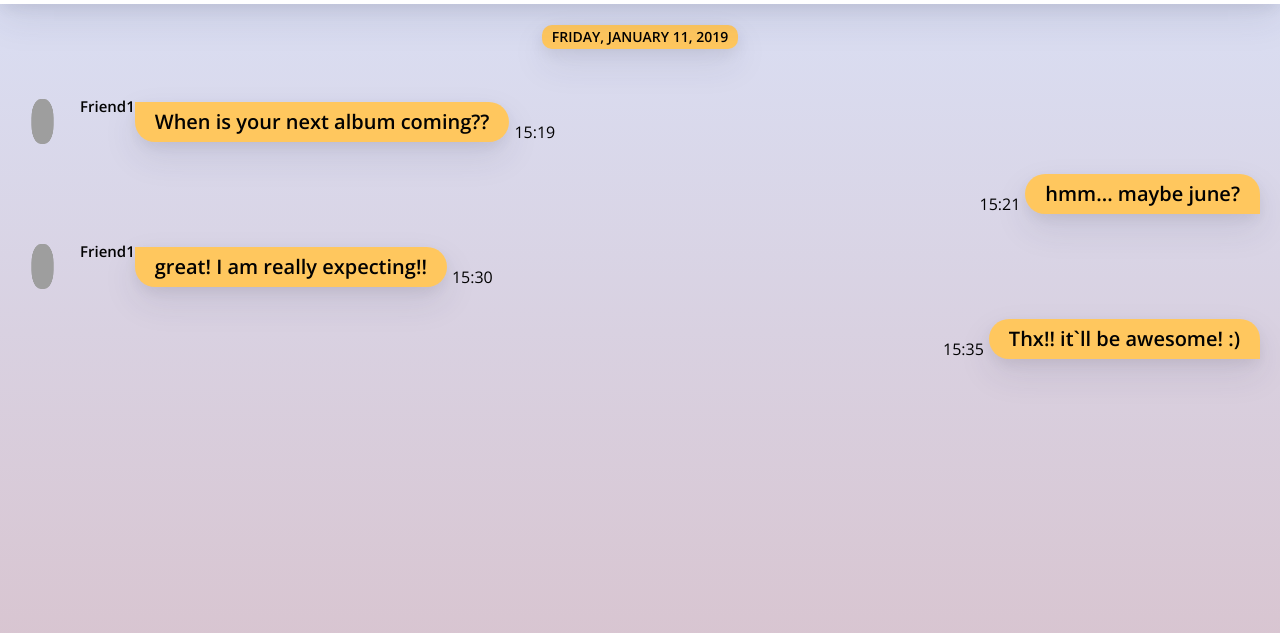
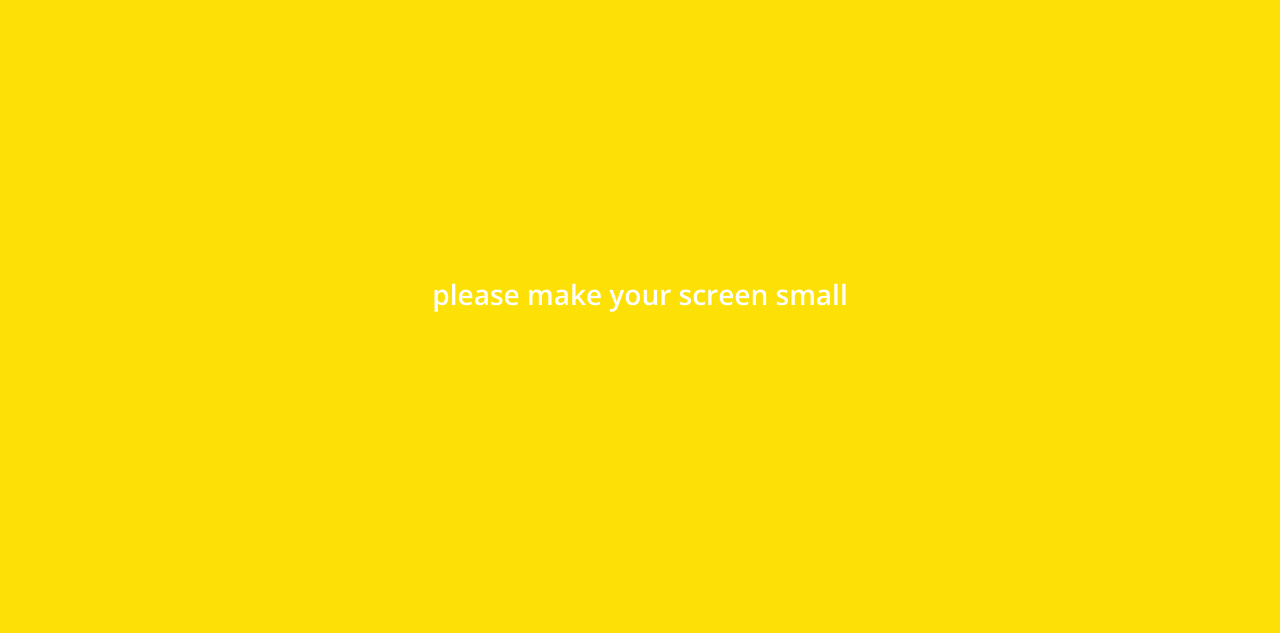
Before and after one commit to stich9208/KakaoTalk-Clone, a plain HTML site: page chat.html in a window 1280 px wide. Shown: the part 106-739 px from the top of the page. Drawn offline with nearby package versions, Linux system fonts and the light colour scheme; grey boxes are pictures that could not be loaded.

Commit message:
kakao-clone-day10
media query

```diff
--- a/CSS/chat.css
+++ b/CSS/chat.css
@@ -45,8 +45,7 @@
   width: 100%;
   border: none;
   font-size: 16px;
-  transition: all 0.7s ease-in-out,
-    border-radius 0.7s ease-in-out /* transform 0.5s ease-in-out*/;
+  transition: all 0.7s ease-in-out, border-radius 0.7s ease-in-out; /* transform 0.5s ease-in-out*/
 }
 
 .chat__icon-left {
--- a/CSS/styles.css
+++ b/CSS/styles.css
@@ -9,6 +9,7 @@
 @import "more.css";
 @import "settings.css";
 @import "chat.css";
+@import "mobile.css";
 
 * {
   box-sizing: border-box;
--- a/chat.html
+++ b/chat.html
@@ -127,5 +127,10 @@
         </span>
       </div>
     </div>
+    <div class="bigScreen">
+      <span class="bigScreen__text">
+        please make your screen small
+      </span>
+    </div>
   </body>
 </html>
--- /dev/null
+++ b/css/mobile.css
@@ -0,0 +1,25 @@
+.bigScreen {
+  position: absolute;
+  width: 100%;
+  height: 100%;
+  top: 0;
+  left: 0;
+  background-color: #fce006;
+  display: flex;
+  justify-content: center;
+  align-items: center;
+  font-weight: 600;
+  color: white;
+  font-size: 28px;
+  text-align: center;
+  line-height: 1.5;
+  padding: 0px 20px;
+  display: none;
+  z-index: 4;
+}
+
+@media screen and (min-width: 550px) {
+  .bigScreen {
+    display: flex;
+  }
+}
```
Also changed, not shown: find.html (+5 -0 lines), friends.html (+5 -0 lines), index.html (+5 -0 lines), more.html (+5 -0 lines), settings.html (+5 -0 lines).
